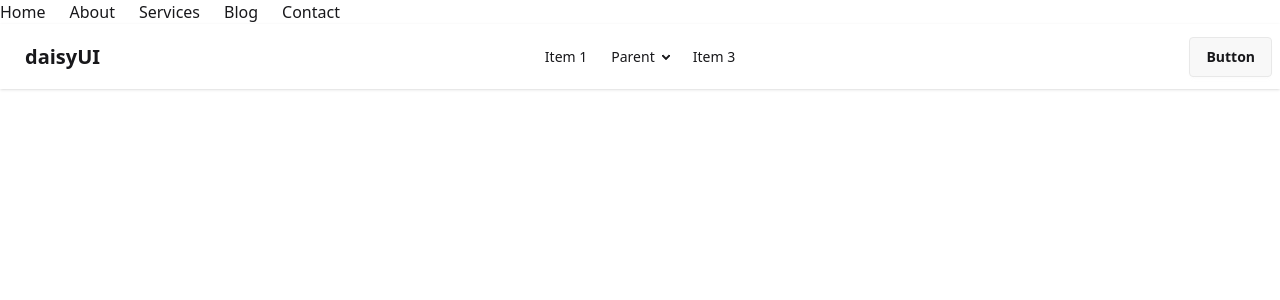
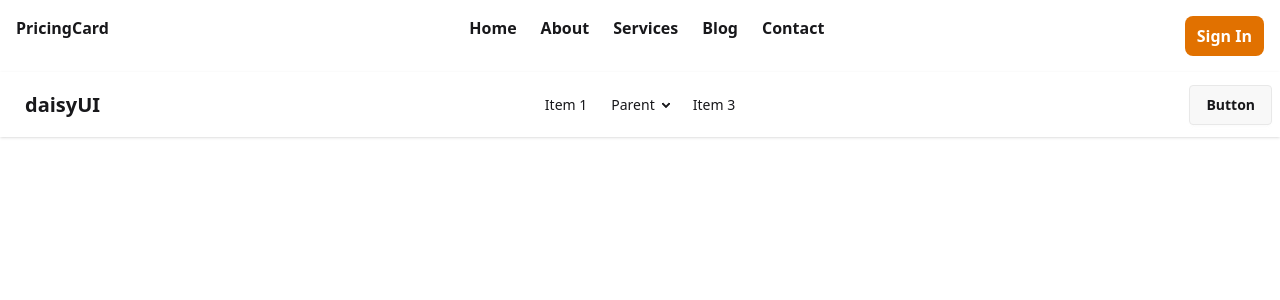
Before and after one commit to iftakhersifat/pricing-card, a React (Vite) app: page / in a window 1280 px wide. Shown: the top 300 px of the page. Built offline with nearby package versions, Linux system fonts and the light colour scheme.

Commit message:
added button section

```diff
--- a/src/Components/Nav/Nav.jsx
+++ b/src/Components/Nav/Nav.jsx
@@ -11,12 +11,14 @@ const navigationData = [
 
 const Nav = () => {
     return (
-        <nav>
-            <ul className="space-x-6">
+        <nav className="flex justify-between p-4">
+            <h1 className='font-bold'>PricingCard</h1>
+            <ul className="space-x-6 font-semibold">
                 {
                     navigationData.map(nav=><a key={nav.id} href={nav.path}>{nav.name}</a>)
                 }
             </ul>
+            <button className='bg-amber-600 font-semibold text-white rounded-lg px-3 py-2 transition hover:bg-green-700'>Sign In</button>
         </nav>
     );
 };
```
